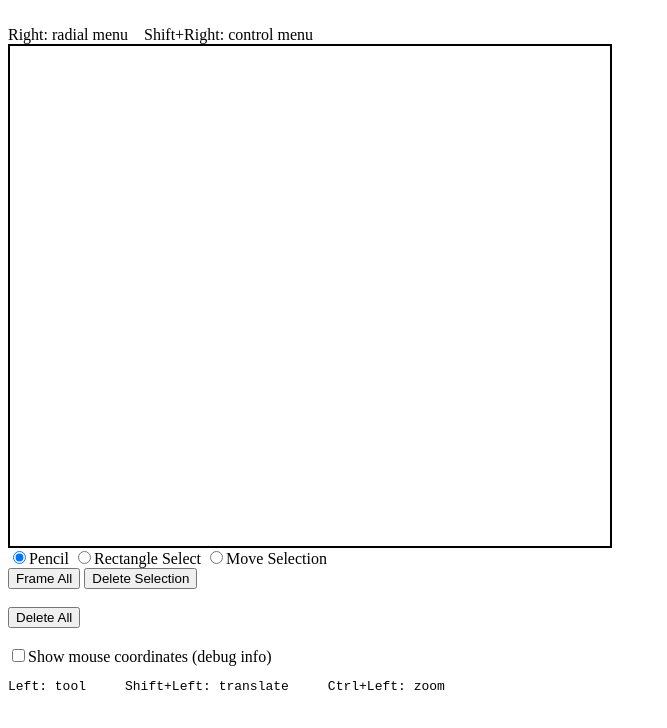
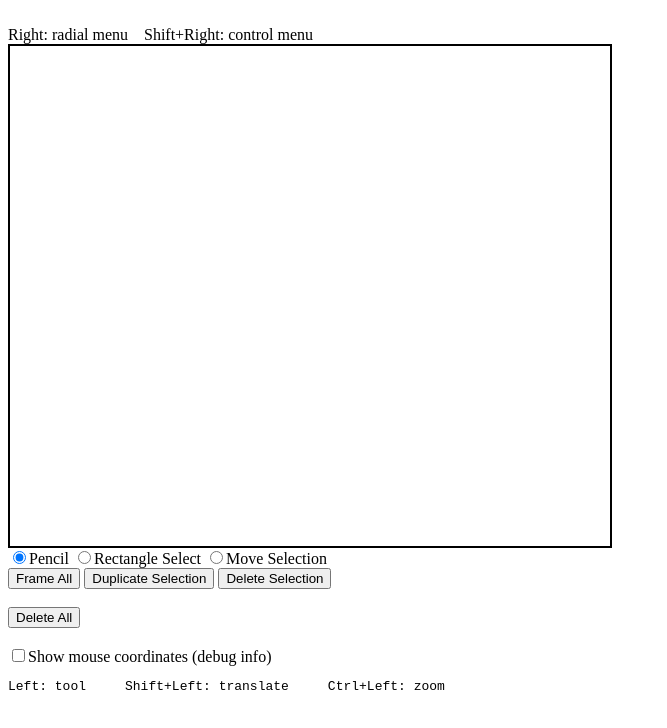
Before and after one commit to vboiteau/GTI745, a website: page lab1/index.html in a window 1280 px wide. Shown: the whole page, without its empty margins (0-667 px from the left). Drawn offline with Linux system fonts and the light colour scheme.

Commit message:
Added copy selection feature

```diff
--- a/lab1/index.html
+++ b/lab1/index.html
@@ -16,6 +16,7 @@ Right: radial menu&nbsp; &nbsp; Shift+Right: control menu<br>
 <label><input id="TOOL_MODE_MOVE_SELECTION" type="radio" name="radio_mode" onclick="setToolMode(TOOL_MODE_MOVE_SELECTION);">Move Selection</label>
 <br>
 <button onclick="frameAllButtonHandler()">Frame All</button>
+<button onclick="duplicateSelectionHandler()">Duplicate Selection</button>
 <button onclick="deleteSelectionButtonHandler()">Delete Selection</button>
 <br><br>
 <button onclick="deleteAllButtonHandler()">Delete All</button>
@@ -1417,6 +1418,19 @@ function frameAllButtonHandler() {
 	redraw();
 }
 
+function duplicateSelectionHandler() {
+	for(var i = 0; i < selectedStrokes.length; i++){
+		var newStroke = new Stroke();
+		for(var j = 0; j < selectedStrokes[i].points.length; j++){
+			var newPoint = new Vec2();
+			newPoint.copy(selectedStrokes[i].points[j]);
+			newStroke.pushPoint(newPoint);
+		}
+		drawing.pushStroke(newStroke);
+	}
+	redraw();
+}
+
 function deleteSelectionButtonHandler() {
 	for ( var i = selectedStrokes.length-1; i >= 0; --i ) {
 		var j = drawing.strokes.indexOf( selectedStrokes[i] );
```
